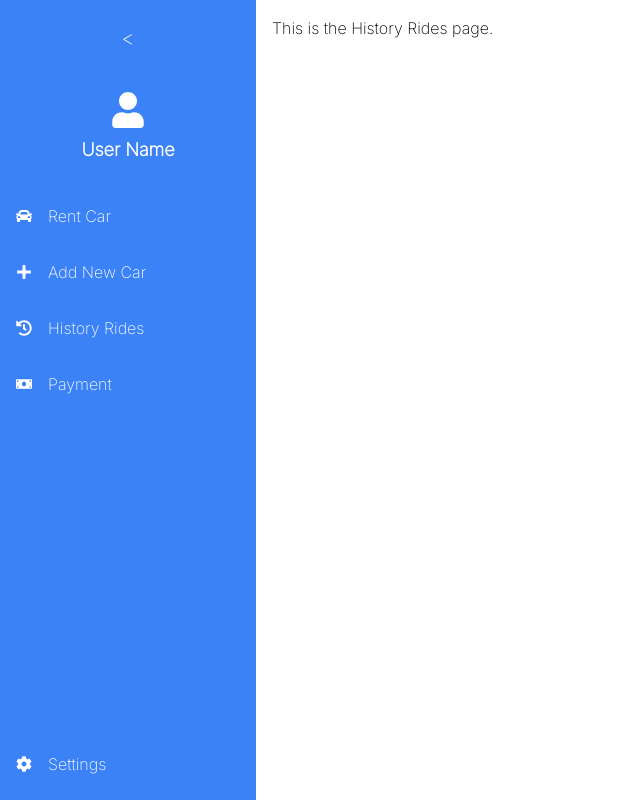
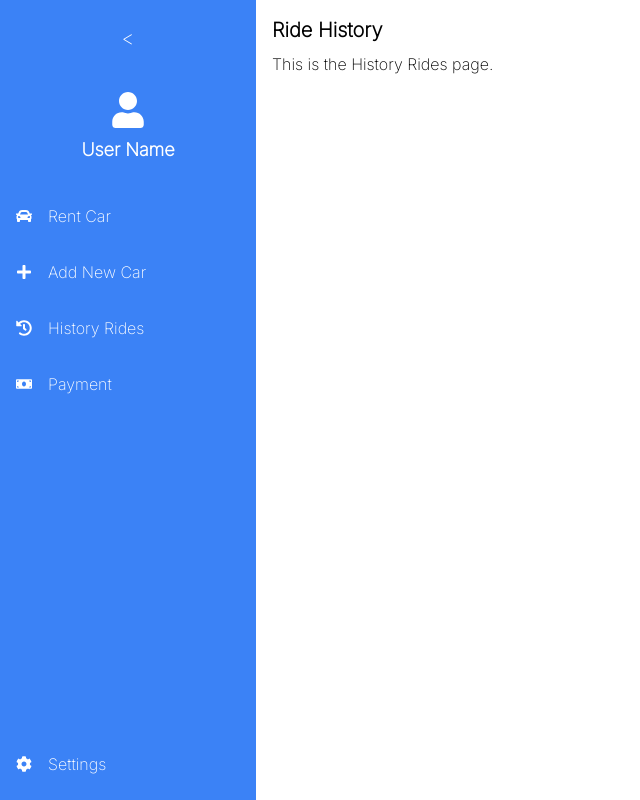
Before and after one commit to KIPOKA/Car-renting-web-application-, a React (Vite) app: page /history-rides in a window 1280 px wide. Shown: the whole page, without its empty margins (0-640 px from the left). Built offline with nearby package versions, Linux system fonts and the light colour scheme.

Commit message:
Test number 1

```diff
--- a/src/pages/HistoryRides.jsx
+++ b/src/pages/HistoryRides.jsx
@@ -1,7 +1,12 @@
 import React from "react";
 
 const HistoryRides = () => {
-  return <div className="p-4">This is the History Rides page.</div>;
+  return (
+    <div className="p-4">
+      <h1 className="text-xl font-bold mb-2">Ride History</h1>
+      <p>This is the History Rides page.</p>
+    </div>
+  );
 };
 
 export default HistoryRides;
```
